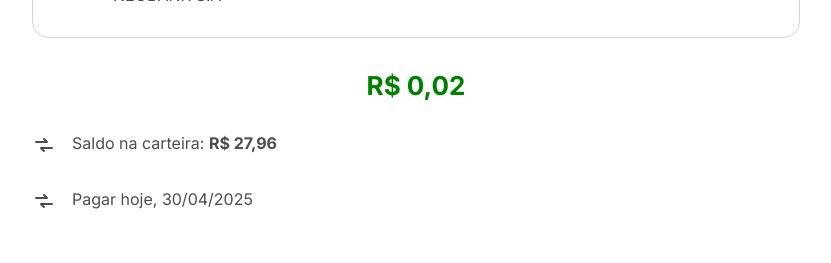
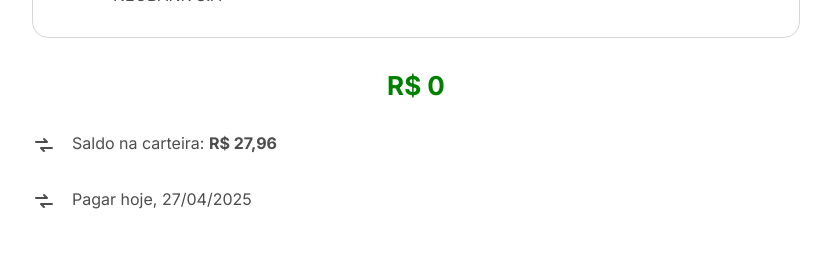
Before and after one commit to v-L1ma/NeoBank, an Angular app: page /sacar in a window 1280 px wide. Both pictures are taken after a click on the button "Continuar". Shown: the part 263-526 px from the top of the page, without its empty margins (224-1055 px from the left). Built offline with nearby package versions, Linux system fonts and the light colour scheme.

Commit message:
passando infos da sessão de valor para a de revisão

```diff
--- a/src/app/app.routes.ts
+++ b/src/app/app.routes.ts
@@ -37,7 +37,7 @@ export const routes: Routes = [
         path: "transferir/valor",
         component: TranferenciaValorComponent,
         canActivate:[authGuard],
-        data:{ message: "enviar"}
+        data:{ message: "transferir"}
     },
     {
         path: "transferir/revisao",
--- a/src/app/pages/tranferencia-valor/tranferencia-valor.component.html
+++ b/src/app/pages/tranferencia-valor/tranferencia-valor.component.html
@@ -2,7 +2,7 @@
     <button id="back" routerLink="/painel">Fechar</button>
 
     <h1>Quanto você quer {{message}}?</h1>
-    <p>Você vai pagar VINCIUS LIMA SANTOS.</p>
+    <p>Você vai pagar {{nome.toUpperCase()}}.</p>
 
     <div>
         <input type="number" value="{{value}}" placeholder="R$ 0,00" autofocus>
@@ -32,5 +32,5 @@
 
     </div>
 
-    <button routerLink="/{{message}}/revisao">Continuar</button>
+    <button (click)="irParaRevisao()">Continuar</button>
 </main>
--- a/src/app/pages/tranferencia-valor/tranferencia-valor.component.ts
+++ b/src/app/pages/tranferencia-valor/tranferencia-valor.component.ts
@@ -1,5 +1,5 @@
 import { Component, Input, OnInit } from '@angular/core';
-import { ActivatedRoute, RouterModule } from '@angular/router';
+import { ActivatedRoute, Router, RouterModule } from '@angular/router';
 
 @Component({
   selector: 'app-tranferencia-valor',
@@ -10,17 +10,24 @@ import { ActivatedRoute, RouterModule } from '@angular/router';
 export class TranferenciaValorComponent implements OnInit{
 
   message:string ="";
+  nome: string = "Vinicius Lima Santos";
 
   value:number = 0.00;
 
   constructor (
-    private route: ActivatedRoute
+    private route: ActivatedRoute,
+    private router: Router
   ){}
 
   ngOnInit(): void {
     this.message = this.route.snapshot.data['message']
   }
 
+  irParaRevisao(){
+    this.router.navigate([`/${this.message}/revisao`], {
+      state: {user: this.nome, value: this.value}
+    })
+  }
 
   addValue(value:number){
     this.value+=value;
--- a/src/app/pages/transferencia-revisao/transferencia-revisao.component.html
+++ b/src/app/pages/transferencia-revisao/transferencia-revisao.component.html
@@ -14,7 +14,7 @@
             </div>
         </div>
 
-            <p id="amount">R$ 0,02</p>
+            <p id="amount">R$ {{data.value}}</p>
         <div id="list">
             <div>
                 <svg width="24" height="24" viewBox="0 0 24 24" fill="none" xmlns="http://www.w3.org/2000/svg">
@@ -27,7 +27,7 @@
                 <svg width="24" height="24" viewBox="0 0 24 24" fill="none" xmlns="http://www.w3.org/2000/svg">
                     <path d="M4 9h11l-3-3M20 15H9l3 3" stroke="currentColor" stroke-width="2" stroke-linecap="round" stroke-linejoin="round"/>
                 </svg>
-            <p>Pagar hoje, 30/04/2025</p>
+            <p>Pagar hoje, {{ date | date:'dd/MM/yyyy' }}</p>
             </div>
         </div>
     </div>
--- a/src/app/pages/transferencia-revisao/transferencia-revisao.component.ts
+++ b/src/app/pages/transferencia-revisao/transferencia-revisao.component.ts
@@ -1,11 +1,11 @@
 import { trigger, transition, style, animate } from '@angular/animations';
-import { Location } from '@angular/common';
-import { Component } from '@angular/core';
-import { ActivatedRoute, RouterModule } from '@angular/router';
+import { CommonModule, Location } from '@angular/common';
+import { Component, OnInit } from '@angular/core';
+import { ActivatedRoute, Router, RouterModule } from '@angular/router';
 
 @Component({
   selector: 'app-transferencia-revisao',
-  imports: [RouterModule],
+  imports: [RouterModule, CommonModule],
   templateUrl: './transferencia-revisao.component.html',
   styleUrl: './transferencia-revisao.component.scss',
   animations: [
@@ -21,11 +21,14 @@ export class TransferenciaRevisaoComponent {
 
   name:string ="VINICIUS LIMA SANTOS";
   message:string = "";
+  data: any;
+  date:number = Date.now();
 
   isPopUpOpen:boolean = false;
 
-  constructor(private location: Location, route: ActivatedRoute){
+  constructor(private location: Location, private route: ActivatedRoute, private router: Router){
     this.message=route.snapshot.data['message'];
+    this.data = router.getCurrentNavigation()?.extras.state;
   }
 
   voltar(){
```
